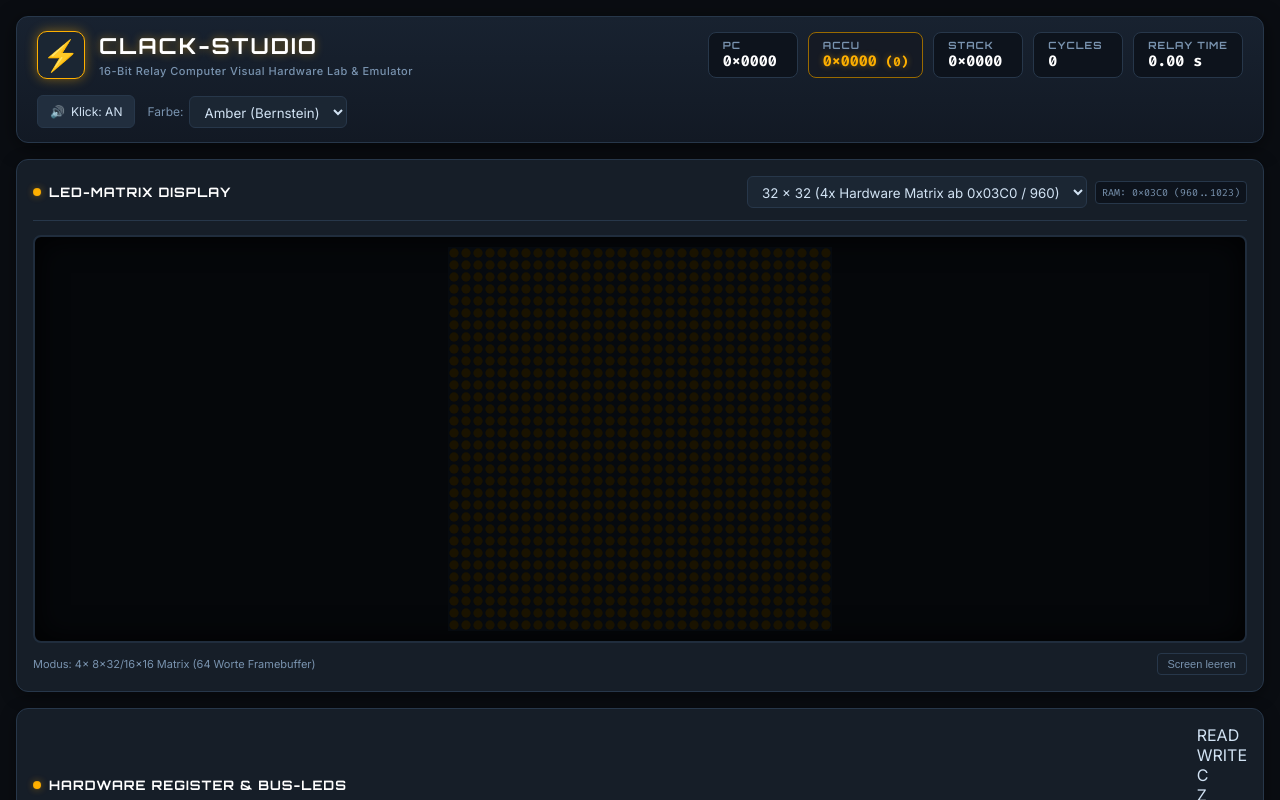
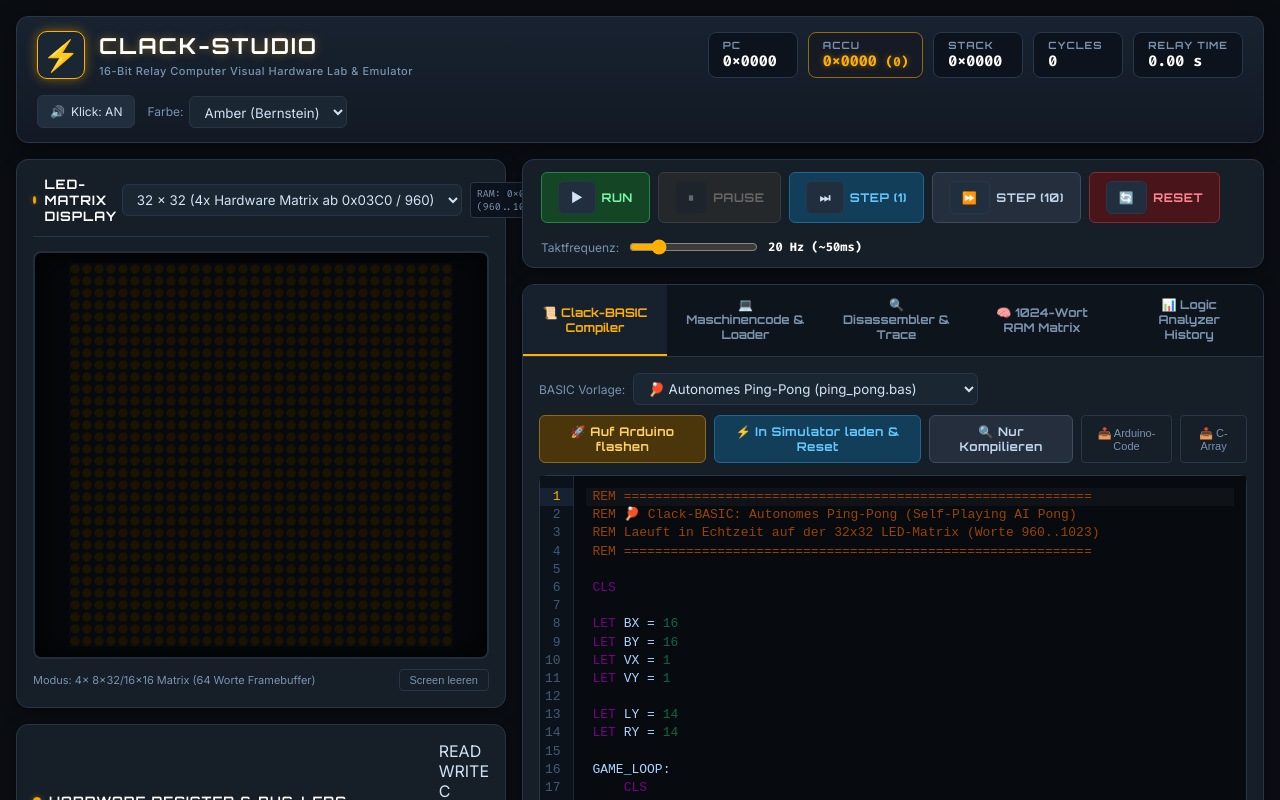
Before and after one commit to relaycomputer/clack-studio, a Svelte app in the folder frontend/: page / in a window 1280 px wide. Shown: the top 800 px of the page. Built offline with nearby package versions, Linux system fonts and the light colour scheme; no server answers.

Commit message:
Fix 2-column widescreen 16:9 layout grid class and optimize responsive breakpoint

```diff
--- a/frontend/src/App.svelte
+++ b/frontend/src/App.svelte
@@ -15,7 +15,7 @@
 <div class="chassis">
   <HeaderBar />
 
-  <main class="workbench-grid">
+  <main class="main-grid">
     <!-- Left Column: Matrix Display & Frontpanel -->
     <section class="left-column">
       <MatrixDisplay />
--- a/frontend/src/app.css
+++ b/frontend/src/app.css
@@ -222,7 +222,7 @@ body {
   align-items: start;
 }
 
-@media (max-width: 1200px) {
+@media (max-width: 1024px) {
   .main-grid {
     grid-template-columns: 1fr;
   }
```
Also changed, not shown: 3 other files (tests, documents, lock files or other folders).
